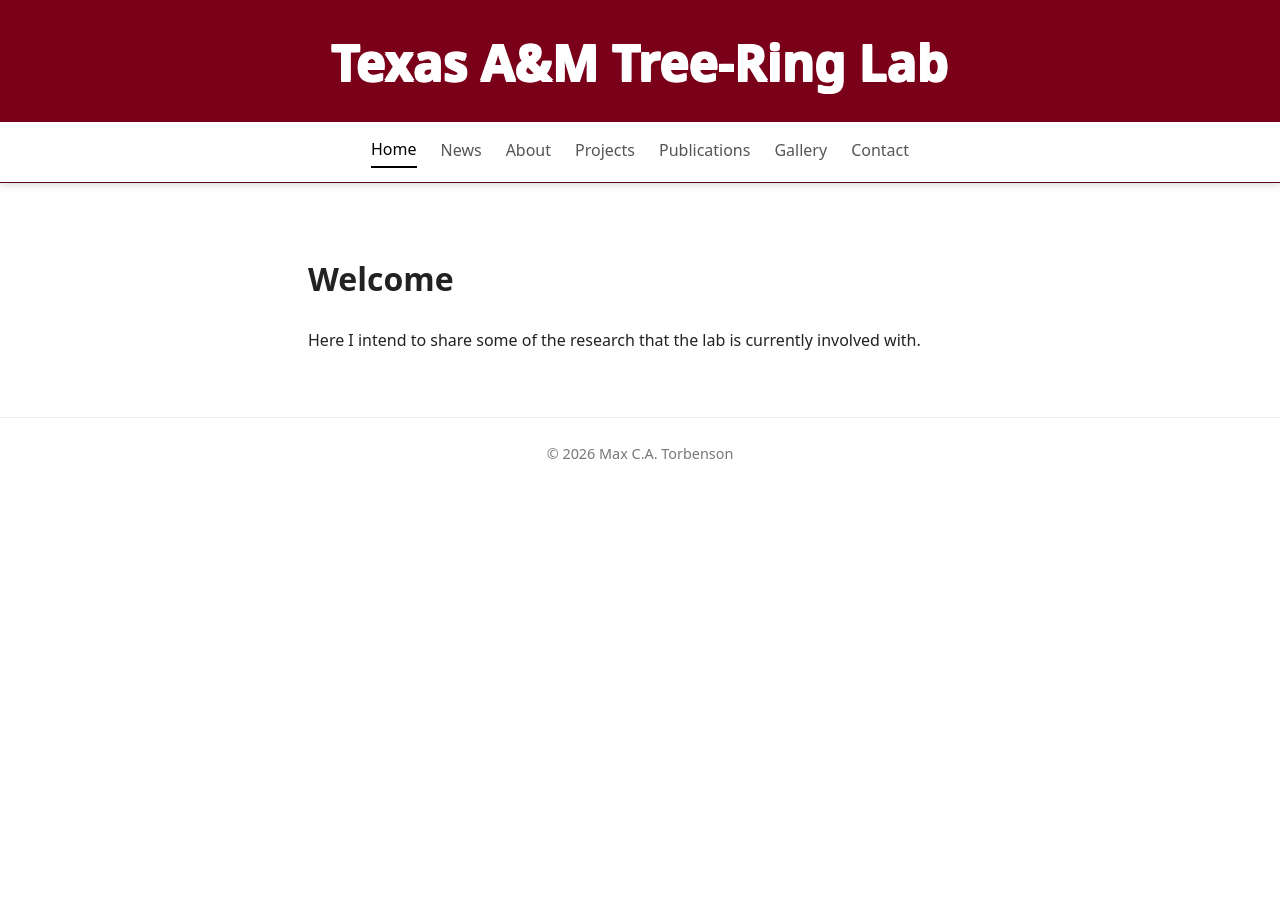
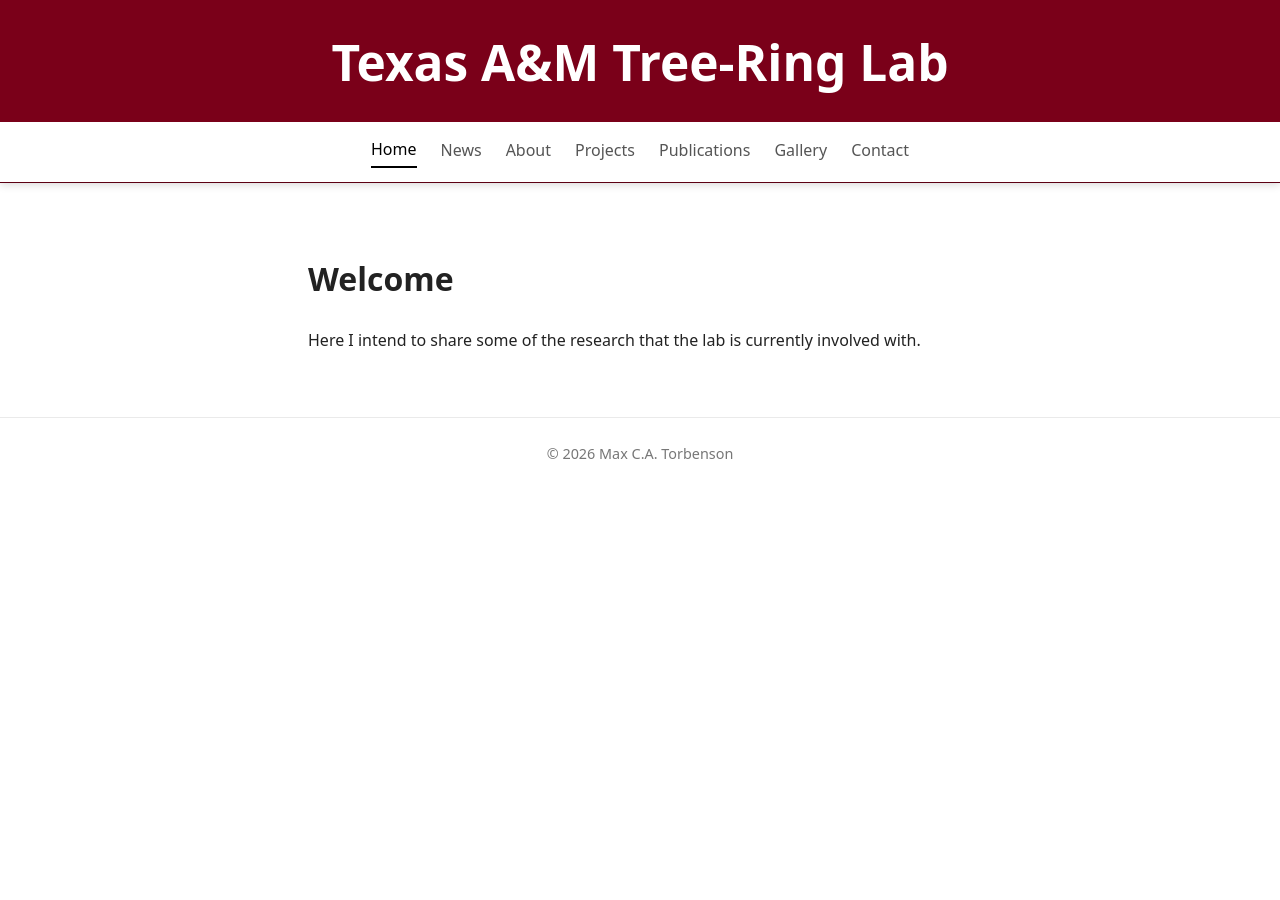
Before and after one commit to mcatorbenson/mcatorbenson.github.io, a Jekyll site: the page built from index.md, in a window 1280 px wide. Built offline with Jekyll 4.4.1, drawn with Linux system fonts in a browser that asks for light colours.

Commit message:
Update style.css

```diff
--- a/css/style.css
+++ b/css/style.css
@@ -49,12 +49,7 @@
   font-size: 3.1rem;
   color: #fff;
 
-  /* white outline for contrast */
-  text-shadow:
-    -1px -1px 0 #fff,
-     1px -1px 0 #fff,
-    -1px  1px 0 #fff,
-     1px  1px 0 #fff;
+
 }
 
 
```
